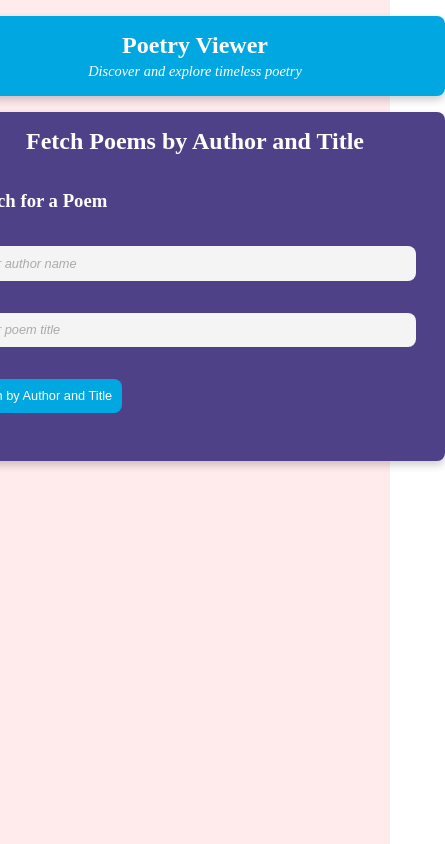
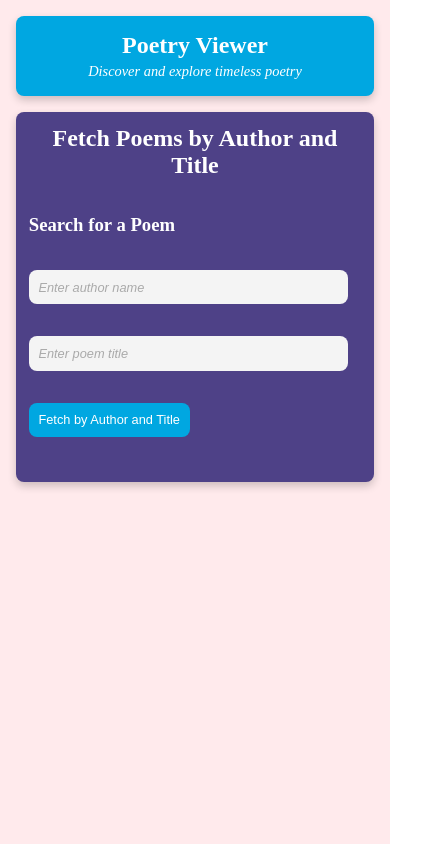
Before and after one commit to krystin987/stunning-spoon, an Angular app: page / in a window 390 px wide. Shown: the whole page, 445 px wide, since content can reach past the window. Built offline with nearby package versions, Linux system fonts and the light colour scheme.

Commit message:
tweak css so component doesnt change size after search

```diff
--- a/src/app/poetry/poetry.component.css
+++ b/src/app/poetry/poetry.component.css
@@ -8,8 +8,8 @@
   margin: auto;
   color: white;
   width: 100%;
-  max-width: 800px;
-  min-width: 500px;
+  max-width: 600px;
+  min-width: 600px;
   box-sizing: border-box;
   overflow: hidden;
   transition: width 0.3s ease;
@@ -100,6 +100,8 @@ section {
 /* Responsive Design */
 @media (max-width: 768px) {
   .poetry-component {
+    max-width: 100%;
+    min-width: 100%;
     padding: 1rem;
   }
 
@@ -111,6 +113,12 @@ section {
 }
 
 @media (max-width: 480px) {
+  .poetry-component {
+    padding: 0.8rem;
+    max-width: 100%;
+    min-width: 100%;
+  }
+
   input[type="text"],
   button {
     font-size: 0.8rem;
```
